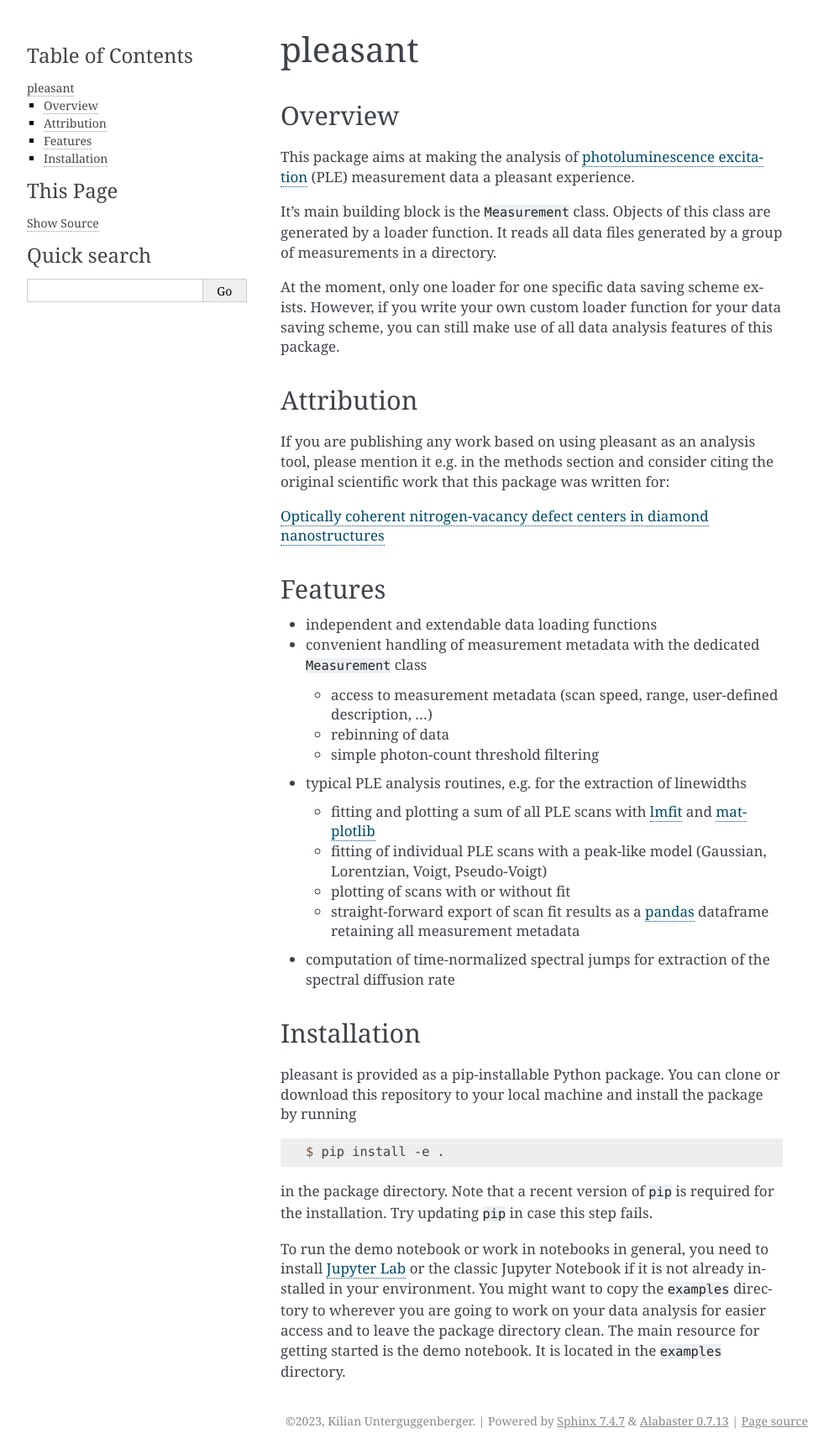
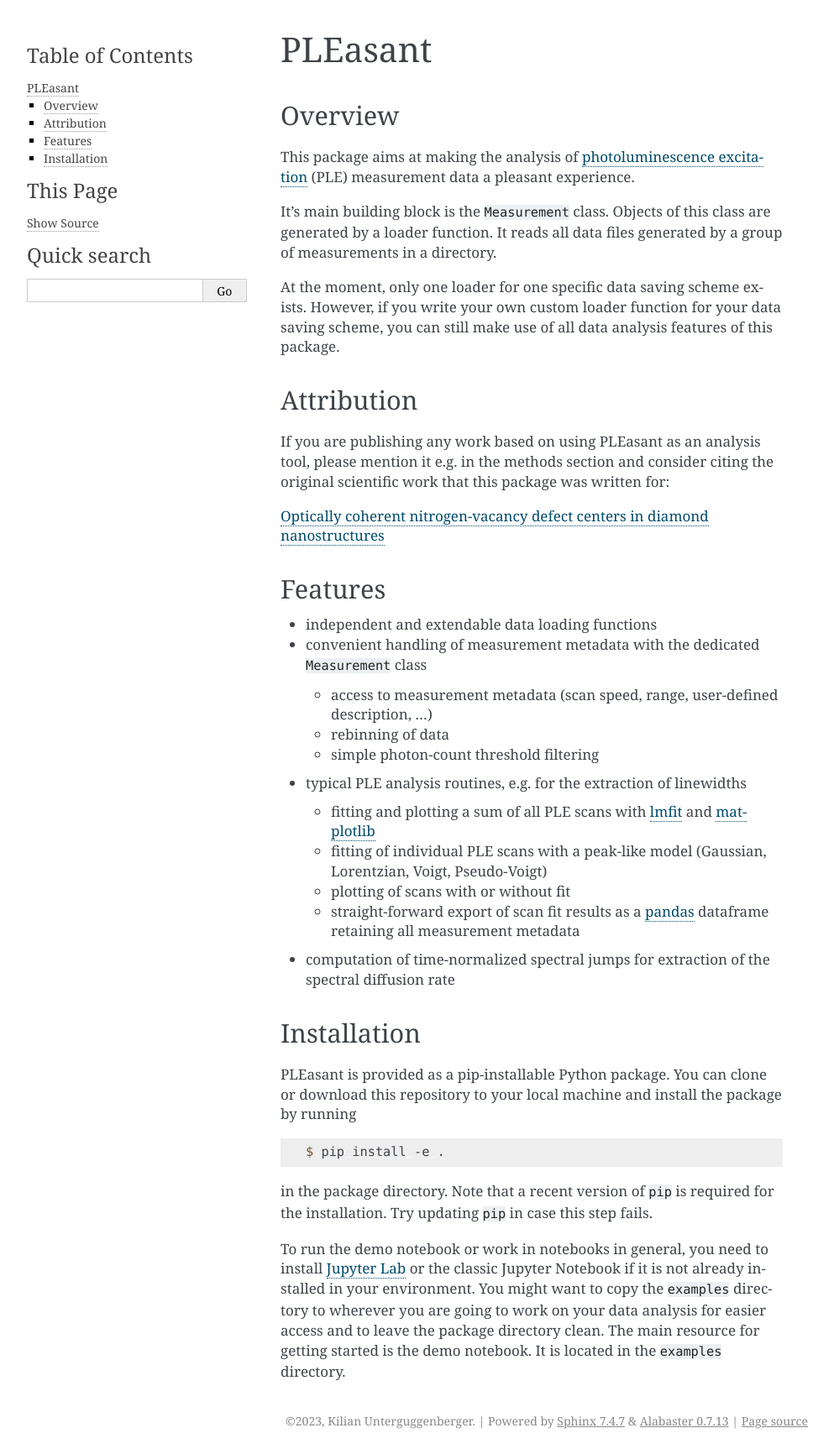
Before and after one commit to Integrated-Quantum-Photonics-Group/pleasant, a Sphinx documentation site: the page built from docs/index.rst, in a window 1280 px wide. Shown: the whole page at 84% size, without its empty margins (148-1141 px from the left). Built offline with Sphinx 7.4.7, drawn with Linux system fonts in a browser that asks for light colours.

```diff
--- a/docs/conf.py
+++ b/docs/conf.py
@@ -1,5 +1,5 @@
 """Sphinx configuration."""
-project = "pleasant"
+project = "PLEasant"
 author = "Kilian Unterguggenberger"
 copyright = f"2023, {author}"
 extensions = [
@@ -8,4 +8,7 @@ extensions = [
     "sphinx_autodoc_typehints",
 ]
 html_theme = "alabaster"
-html_theme_options = {"sidebar_width": "30%"}
+html_theme_options = {
+    "description": "Routines for post-processing and analyzing PLE experiment data.",
+    "sidebar_width": "30%",
+}
--- a/docs/index.rst
+++ b/docs/index.rst
@@ -1,4 +1,4 @@
-pleasant
+PLEasant
 ========
 
 .. toctree::
@@ -30,11 +30,11 @@ you can still make use of all data analysis features of this package.
 Attribution
 -----------
 
-If you are publishing any work based on using pleasant as an analysis tool,
+If you are publishing any work based on using PLEasant as an analysis tool,
 please mention it e.g. in the methods section
 and consider citing the original scientific work that this package was written for:
 
-`Optically coherent nitrogen-vacancy defect centers in diamond nanostructures <https://arxiv.org/abs/2203.05605>`_
+`Optically coherent nitrogen-vacancy defect centers in diamond nanostructures <https://doi.org/10.1103/PhysRevX.13.011042>`_
 
 Features
 --------
@@ -58,7 +58,7 @@ Features
 Installation
 ------------
 
-pleasant is provided as a pip-installable Python package.
+PLEasant is provided as a pip-installable Python package.
 You can clone or download this repository
 to your local machine and install the package by running
 
```
Also changed, not shown: README.md (+14 -34 lines).
